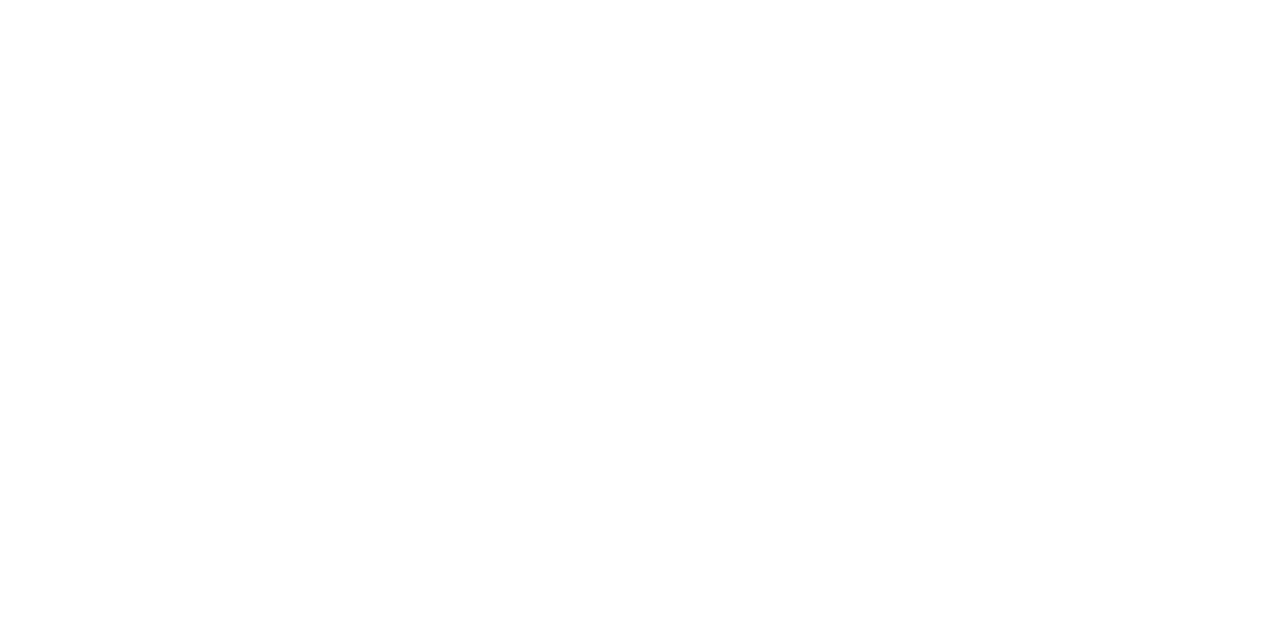
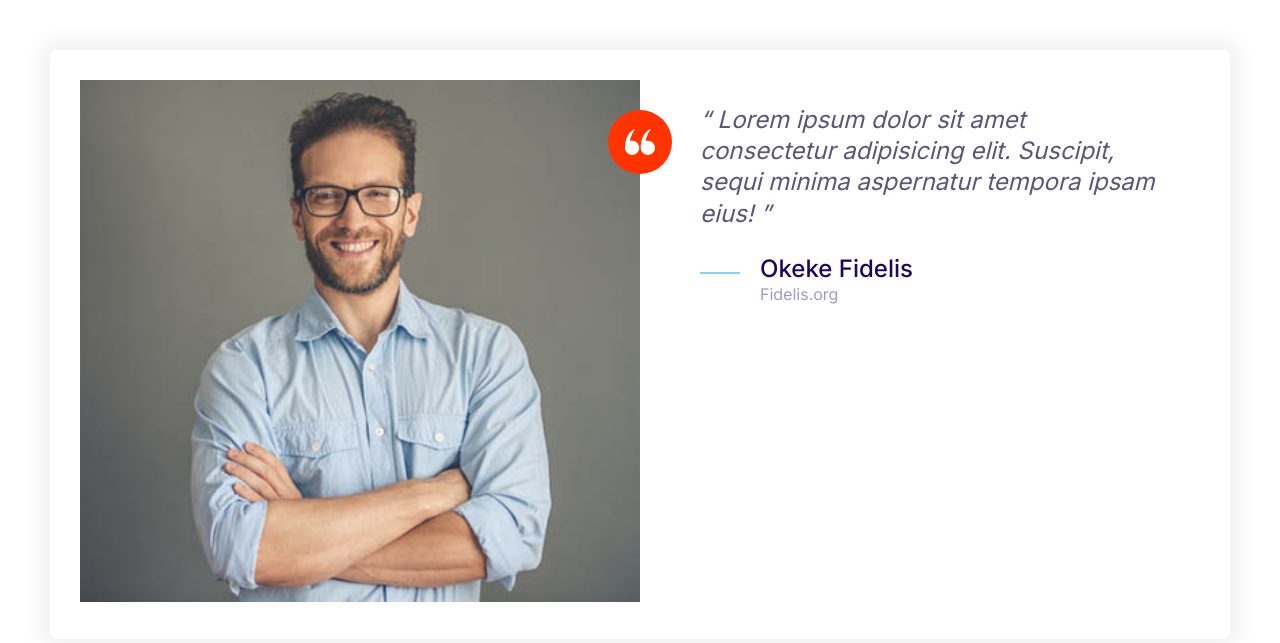
Before and after one commit to nwabueze1/fidefy, a plain HTML site: page index.html in a window 1280 px wide. Drawn offline with Linux system fonts and the light colour scheme.

Commit message:
finished the quote component

```diff
--- /dev/null
+++ b/components/grids/style.css
@@ -0,0 +1,14 @@
+/* Grids */
+.grid {
+  display: grid;
+}
+@media screen and (min-width: 768px) {
+  .grid--1x2 {
+    grid-template-columns: repeat(2, 1fr);
+  }
+}
+@media screen and (min-width: 1024px) {
+  .grid--1x3 {
+    grid-template-columns: repeat(3, 1fr);
+  }
+}
--- /dev/null
+++ b/components/testimonial/style.css
@@ -0,0 +1,25 @@
+/* Testimonials */
+.testimonial {
+  padding: 3rem;
+}
+.testimonial__image {
+  position: relative;
+}
+.testimonial__image > img {
+  width: 100%;
+}
+.testimonial__image > .icon-container {
+  position: absolute;
+  top: 3rem;
+  right: -32px;
+}
+
+@media screen and (min-width: 768px) {
+  .testimonial .quote,
+  .testimonial .quote__author {
+    font-size: 2.4rem;
+  }
+  .testimonial .quote {
+    margin-left: 6rem;
+  }
+}
--- a/css/style.css
+++ b/css/style.css
@@ -145,8 +145,18 @@ a {
   width: 40px;
   height: 40px;
 }
+.icon--small {
+  width: 30px;
+  height: 30px;
+}
 .icon--primary {
   fill: var(--color-primary);
+}
+.icon--secondary {
+  fill: var(--color-accent);
+}
+.icon--white {
+  fill: #fff;
 }
 .icon-container {
   align-items: center;
@@ -157,6 +167,10 @@ a {
   height: 64px;
   justify-content: center;
   width: 64px;
+}
+
+.icon-container--accent {
+  background: var(--color-accent);
 }
 
 /* buttons */
@@ -391,3 +405,44 @@ a {
     font-size: 1.6rem;
   }
 }
+
+/* Grids */
+.grid {
+  display: grid;
+}
+@media screen and (min-width: 768px) {
+  .grid--1x2 {
+    grid-template-columns: repeat(2, 1fr);
+  }
+}
+@media screen and (min-width: 1024px) {
+  .grid--1x3 {
+    grid-template-columns: repeat(3, 1fr);
+  }
+}
+
+/* Testimonials */
+.testimonial {
+  padding: 3rem;
+}
+.testimonial__image {
+  position: relative;
+}
+.testimonial__image > img {
+  width: 100%;
+}
+.testimonial__image > .icon-container {
+  position: absolute;
+  top: 3rem;
+  right: -32px;
+}
+
+@media screen and (min-width: 768px) {
+  .testimonial .quote,
+  .testimonial .quote__author {
+    font-size: 2.4rem;
+  }
+  .testimonial .quote {
+    margin-left: 6rem;
+  }
+}
--- a/index.html
+++ b/index.html
@@ -14,5 +14,42 @@
     <link rel="stylesheet" href="./css/normalize.css" />
     <link rel="stylesheet" href="./css/style.css" />
   </head>
-  <body></body>
+  <body style="padding: 5rem">
+    <div class="card testimonial">
+      <div class="grid grid--1x2">
+        <div class="testimonial__image">
+          <img
+            src="images/testimonial.jpg"
+            alt="A happy smilling customer"
+            srcset=""
+          />
+
+          <span class="icon-container icon-container--accent">
+            <svg class="icon icon--white icon--small">
+              <use xlink:href="images/sprite.svg#quotes"></use>
+            </svg>
+          </span>
+        </div>
+        <blockquote class="quote">
+          <p class="quote__text">
+            Lorem ipsum dolor sit amet consectetur adipisicing elit. Suscipit,
+            sequi minima aspernatur tempora ipsam eius!
+          </p>
+          <footer>
+            <div class="media">
+              <div class="media__image">
+                <svg class="icon icon--primary quote__line">
+                  <use xlink:href="images/sprite.svg#line"></use>
+                </svg>
+              </div>
+              <div class="media__body">
+                <h3 class="media__title quote__author">Okeke Fidelis</h3>
+                <p class="quote__organization">Fidelis.org</p>
+              </div>
+            </div>
+          </footer>
+        </blockquote>
+      </div>
+    </div>
+  </body>
 </html>
```
Also changed, not shown: components/grids/index.html (added, +5 -0 lines), components/testimonial/index.html (added, +36 -0 lines), images/testimonial.jpg (added).
